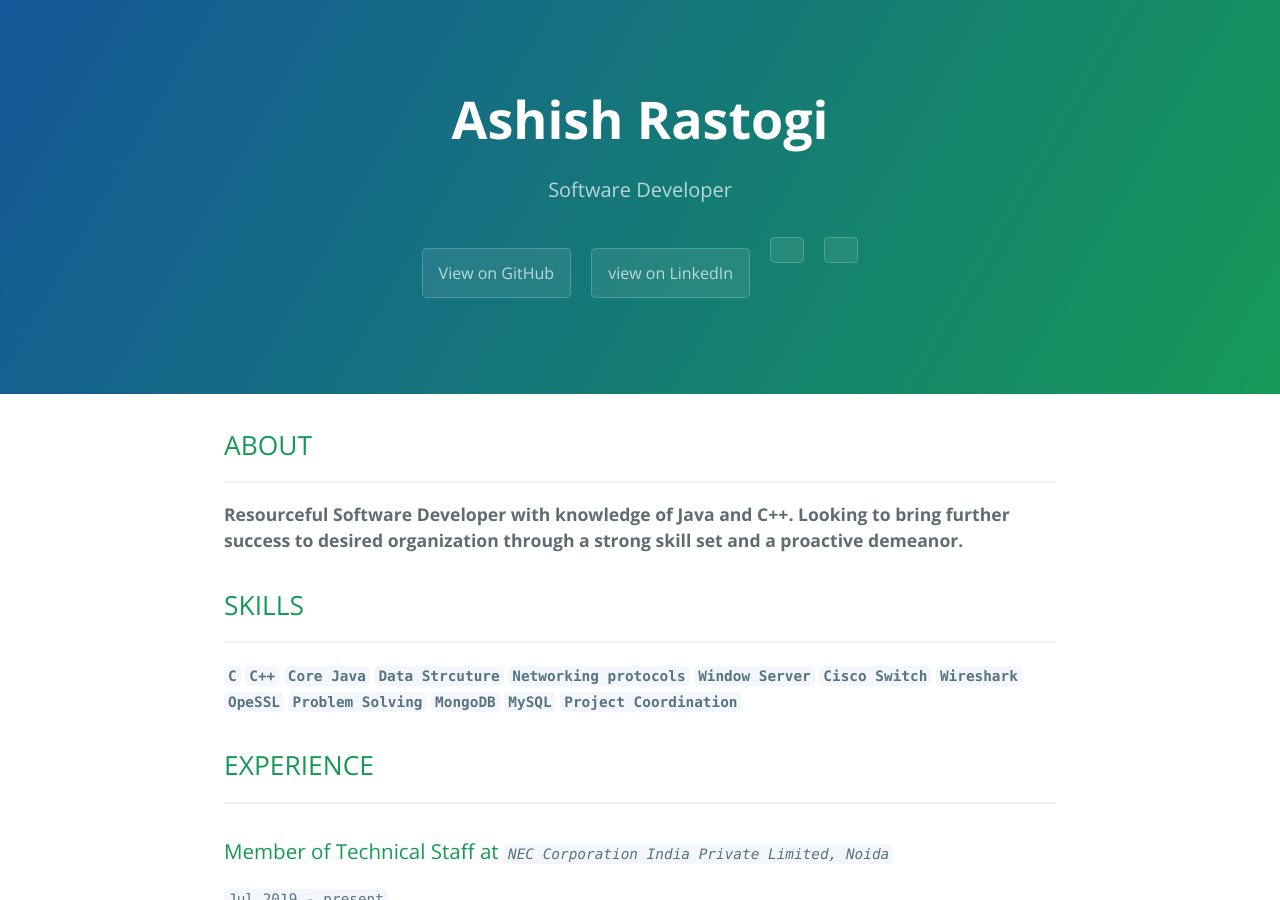
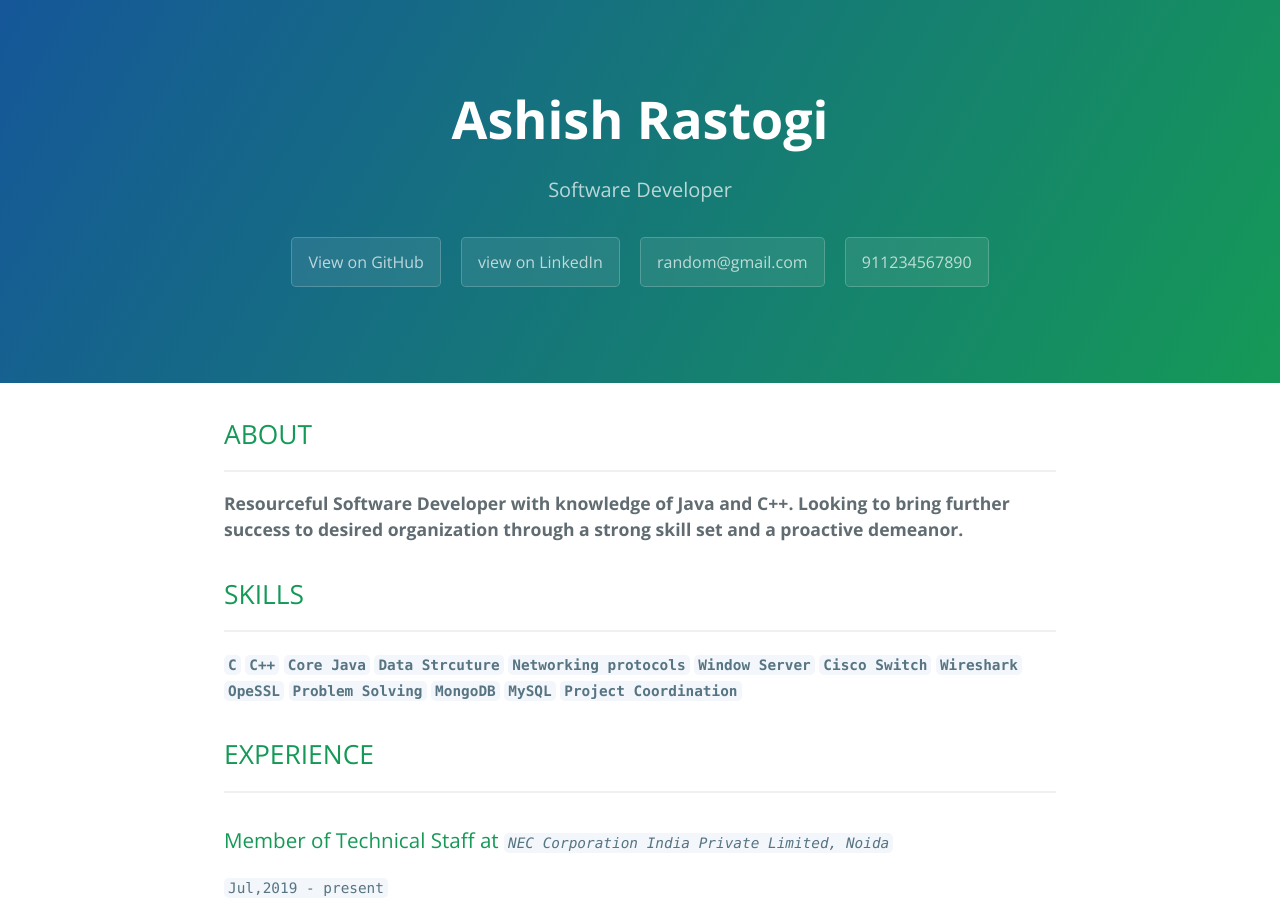
Before and after one commit to ImAshishRastogi/Resume, a Jekyll site: the page built from index.md, in a window 1280 px wide and 900 px high. Built offline with Jekyll 4.4.1, drawn with Linux system fonts in a browser that asks for light colours.

Commit message:
Update index.md

```diff
--- a/index.md
+++ b/index.md
@@ -1,6 +1,8 @@
 ---
 layout: default
 title: Ashish Rastogi
+email : random@gmail.com
+number : +911234567890
 ---
 
 ## ABOUT
```
